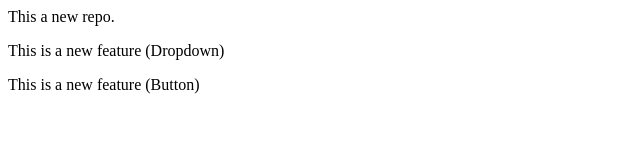
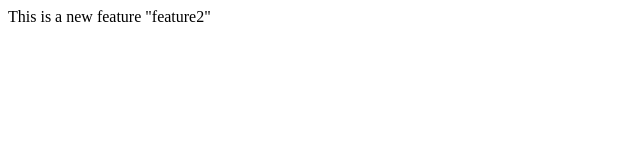
Before and after one commit to Souvik-Git5/localRepo, a plain HTML site: page Index.html in a window 1280 px wide. Shown: the whole page, without its empty margins (0-640 px from the left). Drawn offline with Linux system fonts and the light colour scheme.

Commit message:
Add feature2

```diff
--- a/Index.html
+++ b/Index.html
@@ -1,3 +1 @@
-<p>This a new repo.</p>
-<p>This is a new feature (Dropdown)</p>
-<p>This is a new feature (Button)</p>
+<p>This is a new feature "feature2"</p>
```
